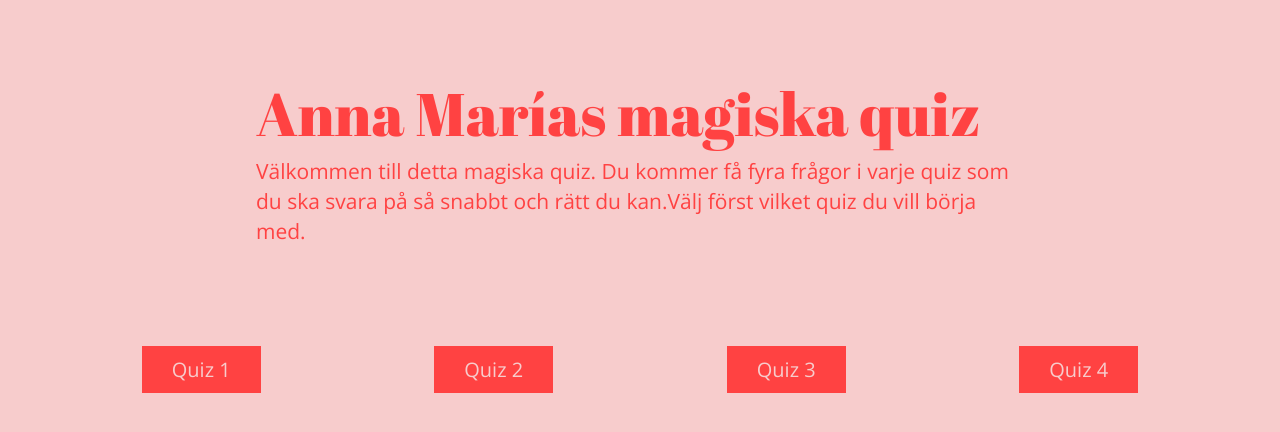
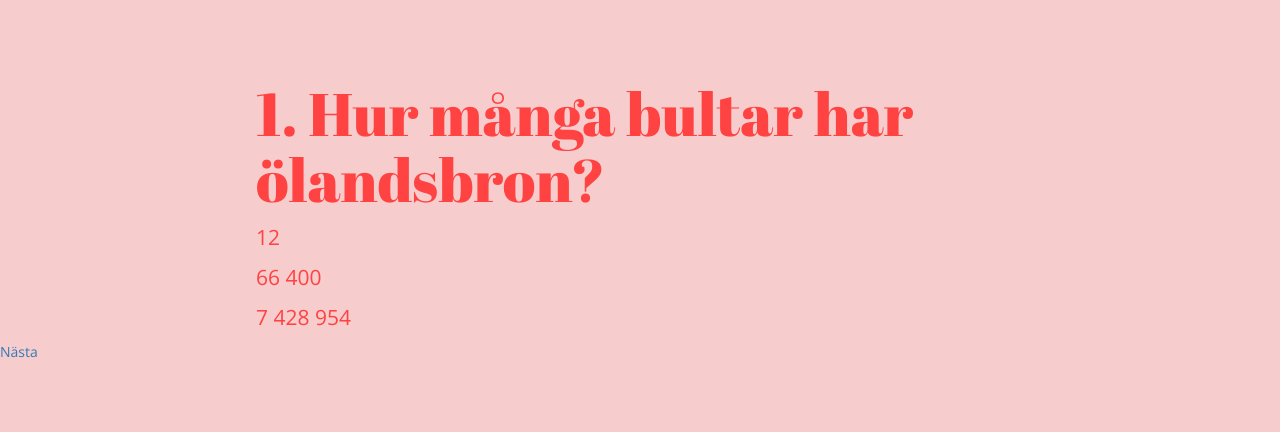
Before and after one commit to annamarialarsson/quizproject, a Django app: page /quiz/1/question/1/ in a window 1280 px wide. Shown: the top 432 px of the page. Run offline with Django 3.2, Linux system fonts and the light colour scheme; some libraries are stand-ins or nearby versions.

Commit message:
Nu funkar skiten!

```diff
--- a/quiz/templates/quiz/completed.html
+++ b/quiz/templates/quiz/completed.html
@@ -16,7 +16,7 @@
 	</div>
 
 
-
+	<p><a href="{% url 'start_page' %}">Till startsidan</a></p>
 
 <script src="https://ajax.googleapis.com/ajax/libs/jquery/1.12.4/jquery.min.js"></script>
 <script src="js/bootstrap.min.js"></script>
--- a/quiz/templates/quiz/question.html
+++ b/quiz/templates/quiz/question.html
@@ -11,25 +11,14 @@
 	<link href="https://fonts.googleapis.com/css?family=Open+Sans" rel="stylesheet"> </head>
 <body>
 	<div class="intro">
-		<h1>Anna Marías magiska quiz</h1>
-		<p>Välkommen till detta magiska quiz. Du kommer få fyra frågor i varje quiz som du ska svara på så snabbt och rätt du kan.Välj först vilket quiz du vill börja med.</p>
+		<h1>{{ question_number}}. {{ question}}</h1>
+		<p>{{ answer1 }}</p>
+		<p>{{ answer2 }}</p>
+		<p>{{ answer3 }}</p>
 	</div>
 
-	<div class="container">
-		<div class="row">
-			<div class="col-md-3">
-				<a href="quiz.html" class="btn_big">Quiz 1</a>
-			</div>
-			<div class="col-md-3">
-				<a href="quiz.html" class="btn_big">Quiz 2</a>
-			</div>
-			<div class="col-md-3">
-				<a href="quiz.html" class="btn_big">Quiz 3</a>
-			</div>
-			<div class="col-md-3">
-				<a href="quiz.html" class="btn_big">Quiz 4</a>
-			</div>
-		</div>
+	<p><a href="{% url 'completed_page' quiz_number%}">Nästa</a></p>
+
 	</div>
 <script src="https://ajax.googleapis.com/ajax/libs/jquery/1.12.4/jquery.min.js"></script>
 <script src="js/bootstrap.min.js"></script>
--- a/quizsite/urls.py
+++ b/quizsite/urls.py
@@ -16,7 +16,7 @@ Including another URLconf
 from django.conf.urls import url
 from quiz import views
 urlpatterns =[
-	url(r"^$", views.startpage, name="startpage_page"),
+	url(r"^$", views.startpage, name="start_page"),
 	url(r"^quiz/([0-9]+)/$", views.quiz, name="quiz_page"),
 	url(r"^quiz/([0-9]+)/question/([0-9]+)/$", views.question, name="question_page"),
 	url(r"^quiz/([0-9]+)/completed/$", views.completed, name="completed_page"),
```
Also changed, not shown: quiz/templates/quiz/startpage.html (+6 -15 lines).
